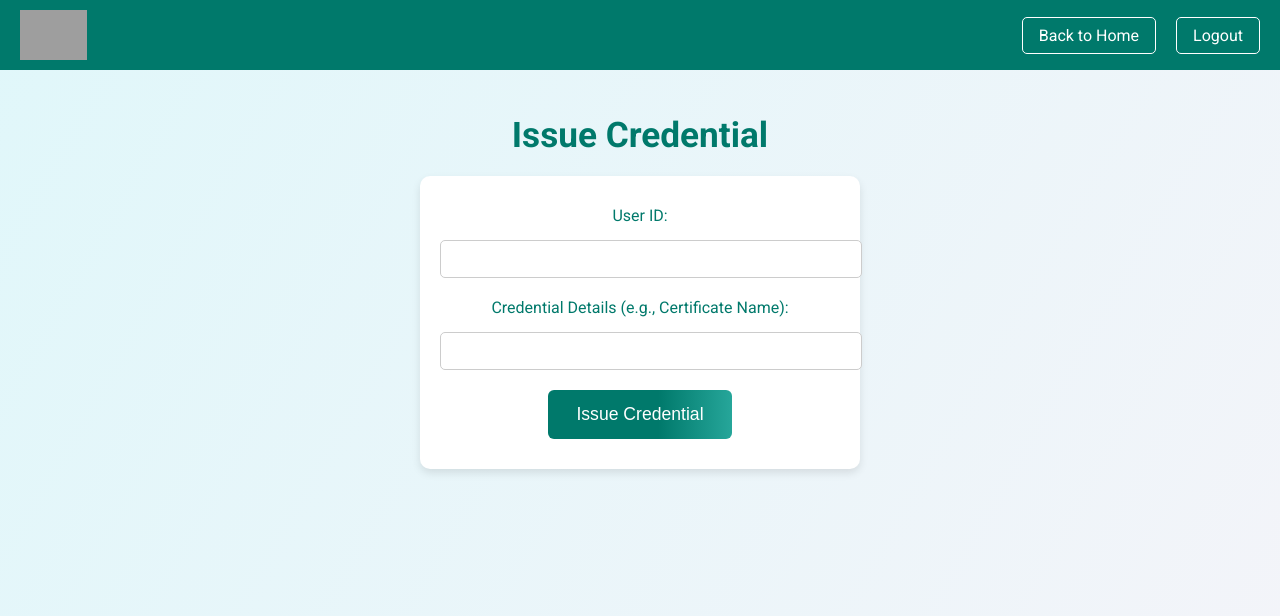
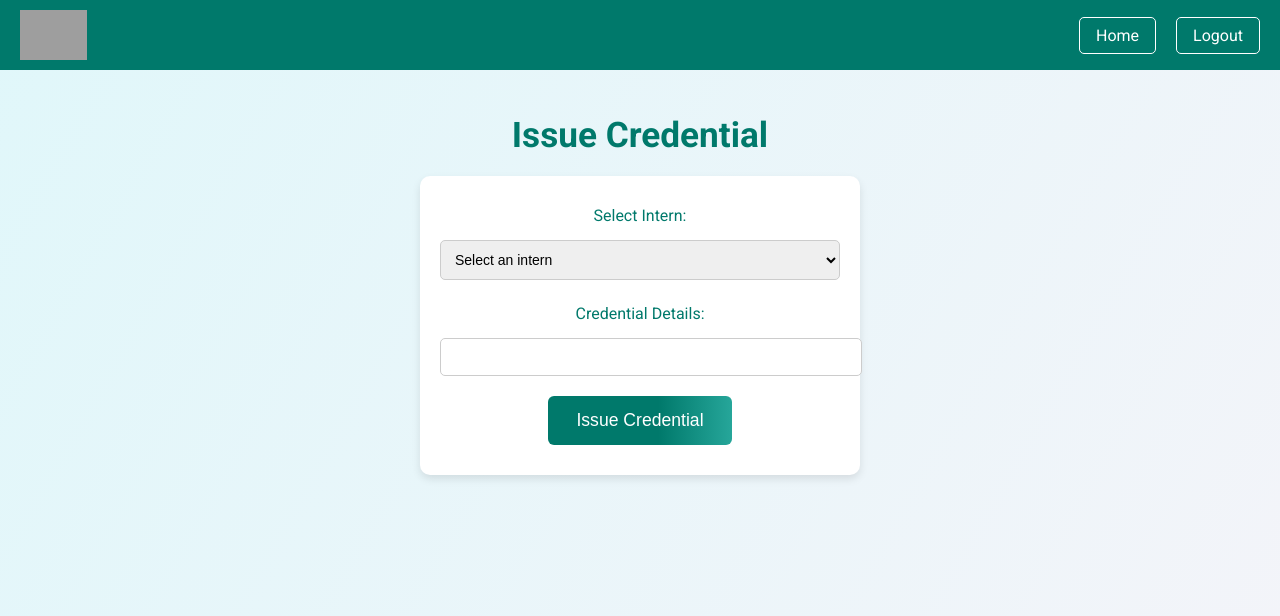
Before and after one commit to BChaitanyaReddy895/SkillSync, a Flask app: template templates/issue_credential.html in a window 1280 px wide. Shown: the top 616 px of the page. Run offline with Flask 2, Linux system fonts and the light colour scheme; the template is opened without the code that fills it: most values are stand-ins (such as "Sample title", 1, 10 or a date in 2020); parts of the project's set-up code (start-up, migrations or seed data) failed here and were passed over; grey boxes are pictures that could not be loaded.

Commit message:
Update templates/issue_credential.html

```diff
--- a/templates/issue_credential.html
+++ b/templates/issue_credential.html
@@ -77,7 +77,7 @@
             text-align: center;
         }
 
-        .input-field {
+        .input-field, .select-field {
             width: 100%;
             padding: 10px;
             margin: 10px 0;
@@ -142,11 +157,28 @@
             color: #333;
         }
 
+        .credential-actions {
+            display: flex;
+            flex-wrap: wrap;
+            gap: 8px;
+            margin-top: 10px;
+        }
+
         label {
             display: block;
             margin: 10px 0 5px;
             color: #00796b;
             font-weight: 500;
+        }
+
+        #intern-name {
+            color: #333;
+            font-size: 14px;
+            margin-top: 5px;
+        }
+
+        .truncated {
+            font-family: monospace;
         }
 
         @media (max-width: 700px) {
@@ -176,7 +217,7 @@
     <header>
         <img src="{{ url_for('static', filename='logo.png') }}" alt="SkillSync Logo">
         <nav>
-            <a href="{{ url_for('index') }}">Back to Home</a>
+            <a href="{{ url_for('index') }}">Home</a>
             <a href="{{ url_for('logout') }}">Logout</a>
         </nav>
     </header>
@@ -193,20 +234,32 @@
         {% endwith %}
         <div class="form-container">
             <form action="{{ url_for('issue_credential') }}" method="POST">
-                <label for="user_id">User ID:</label>
-                <input type="number" id="user_id" name="user_id" class="input-field" required>
-                <label for="credential_details">Credential Details (e.g., Certificate Name):</label>
+                <label for="user_id">Select Intern:</label>
+                <select id="user_id" name="user_id" class="select-field" required onchange="displayInternName()">
+                    <option value="" disabled selected>Select an intern</option>
+                    {% for intern in interns %}
+                        <option value="{{ intern.user_id }}">{{ intern.user_id }} - {{ intern.name }}</option>
+                    {% endfor %}
+                </select>
+                <p id="intern-name"></p>
+                <label for="credential_details">Credential Details:</label>
                 <input type="text" id="credential_details" name="credential_details" class="input-field" required>
                 <button type="submit" class="button">Issue Credential</button>
             </form>
         </div>
         {% if session.get('issued_credential') %}
             <div class="credential-details">
-                <h2>Issued Credential</h2>
-                <p><strong>Credential Hash:</strong> {{ session.get('issued_credential').credential_hash | default('N/A') }}</p>
+                <h2>Credential Details</h2>
                 <p><strong>User ID:</strong> {{ session.get('issued_credential').user_id | default('N/A') }}</p>
-                <p><strong>Details:</strong> {{ session.get('issued_credential').credential_details | default('N/A') }}</p>
-                <p><strong>Signature:</strong> {{ session.get('issued_credential').signature | default('N/A') }}</p>
+                <p><strong>Credential Details:</strong> {{ session.get('issued_credential').credential_details | default('N/A') }}</p>
+                <p><strong>Credential Hash:</strong>
+                    <span id="credential-hash" class="truncated">{{ session.get('issued_credential').credential_hash[:10] | default('') }}...{{ session.get('issued_credential').credential_hash[-10:] | default('') }}</span>
+                    <button id="toggle-hash" class="toggle-button" onclick="toggleHash()">Show Full</button>
+                </p>
+                <p><strong>Signature:</strong>
+                    <span id="credential-signature" class="truncated">{{ session.get('issued_credential').signature[:10] | default('') }}...{{ session.get('issued_credential').signature[-10:] | default('') }}</span>
+                    <button id="toggle-signature" class="toggle-button" onclick="toggleSignature()">Show Full</button>
+                </p>
                 <p><strong>Issued Date:</strong> {{ session.get('issued_credential').issued_date | default('N/A') }}</p>
                 <div class="credential-actions">
                     <button id="copy-credential" class="button" onclick="copyCredential()">Copy Credential</button>
@@ -216,13 +269,57 @@
         {% endif %}
     </div>
     <script>
-        console.log('Issue Credential page loaded. Session issued_credential:', {{ session.get('issued_credential') | tojson | safe }});
+        console.log('Issue Credential page loaded');
+
+        // Store full credential data
+        const fullCredential = {
+            hash: "{{ session.get('issued_credential').credential_hash | default('') }}",
+            signature: "{{ session.get('issued_credential').signature | default('') }}"
+        };
+
+        // Store intern data for name display
+        const interns = {{ interns | tojson }};
+
+        function displayInternName() {
+            const select = document.getElementById('user_id');
+            const internName = document.getElementById('intern-name');
+            const selectedId = select.value;
+            const intern = interns.find(i => i.user_id == selectedId);
+            internName.textContent = intern ? `Selected Intern: ${intern.name}` : '';
+            console.log('Selected intern:', intern);
+        }
+
+        function toggleHash() {
+            const hashSpan = document.getElementById('credential-hash');
+            const toggleButton = document.getElementById('toggle-hash');
+            if (hashSpan.textContent.includes('...')) {
+                hashSpan.textContent = fullCredential.hash;
+                toggleButton.textContent = 'Show Truncated';
+            } else {
+                hashSpan.textContent = `${fullCredential.hash.slice(0, 10)}...${fullCredential.hash.slice(-10)}`;
+                toggleButton.textContent = 'Show Full';
+            }
+            console.log('Toggled hash display');
+        }
+
+        function toggleSignature() {
+            const signatureSpan = document.getElementById('credential-signature');
+            const toggleButton = document.getElementById('toggle-signature');
+            if (signatureSpan.textContent.includes('...')) {
+                signatureSpan.textContent = fullCredential.signature;
+                toggleButton.textContent = 'Show Truncated';
+            } else {
+                signatureSpan.textContent = `${fullCredential.signature.slice(0, 10)}...${fullCredential.signature.slice(-10)}`;
+                toggleButton.textContent = 'Show Full';
+            }
+            console.log('Toggled signature display');
+        }
 
         function copyCredential() {
             const credential = {
-                credential_hash: "{{ session.get('issued_credential').credential_hash | default('') }}",
                 user_id: "{{ session.get('issued_credential').user_id | default('') }}",
                 credential_details: "{{ session.get('issued_credential').credential_details | default('') }}",
+                credential_hash: "{{ session.get('issued_credential').credential_hash | default('') }}",
                 signature: "{{ session.get('issued_credential').signature | default('') }}",
                 issued_date: "{{ session.get('issued_credential').issued_date | default('') }}"
             };
@@ -245,9 +342,9 @@
 
         function downloadCredential() {
             const credential = {
-                credential_hash: "{{ session.get('issued_credential').credential_hash | default('') }}",
                 user_id: "{{ session.get('issued_credential').user_id | default('') }}",
                 credential_details: "{{ session.get('issued_credential').credential_details | default('') }}",
+                credential_hash: "{{ session.get('issued_credential').credential_hash | default('') }}",
                 signature: "{{ session.get('issued_credential').signature | default('') }}",
                 issued_date: "{{ session.get('issued_credential').issued_date | default('') }}"
             };
@@ -261,11 +358,17 @@
             const url = URL.createObjectURL(blob);
             const a = document.createElement('a');
             a.href = url;
-            a.download = `credential_${credential.credential_hash || 'unknown'}.json`;
+            a.download = `credential_${credential.credential_hash.slice(0, 8)}.json`;
             a.click();
             URL.revokeObjectURL(url);
             console.log('Credential downloaded:', credential);
         }
+
+        // Ensure elements are visible
+        document.querySelectorAll('.form-container, .credential-details').forEach(elem => {
+            elem.style.display = 'block';
+            console.log('Element visible:', elem.className);
+        });
     </script>
 </body>
 </html>
```
Also changed, not shown: other parts of templates/issue_credential.html (+27 -3 lines).
